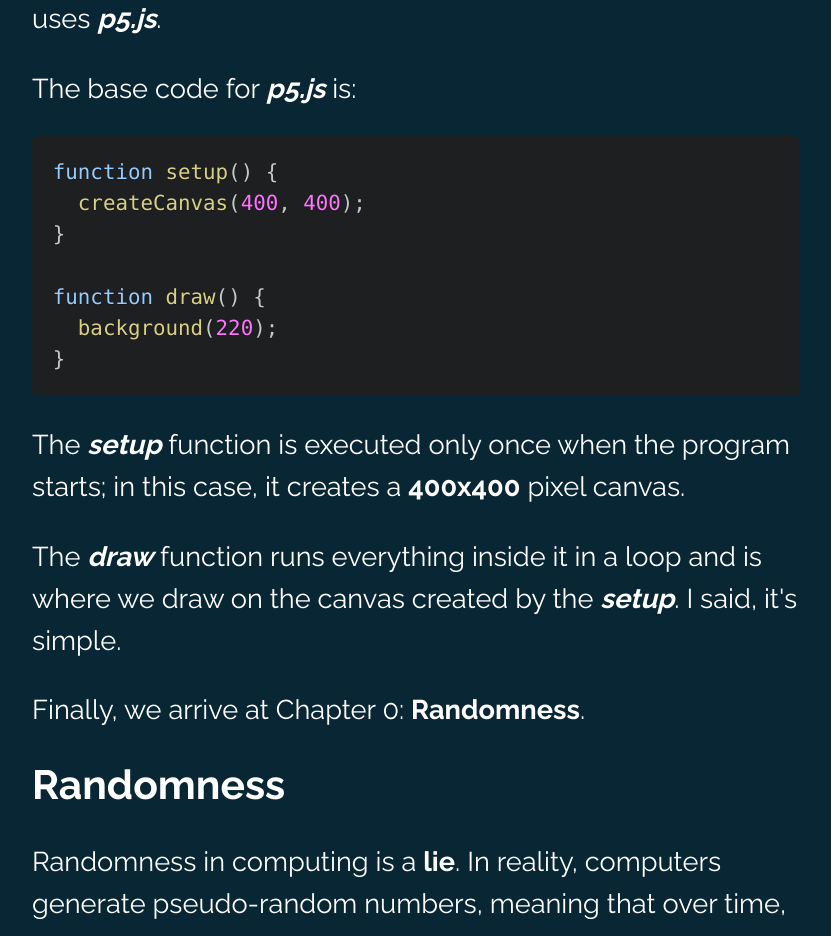
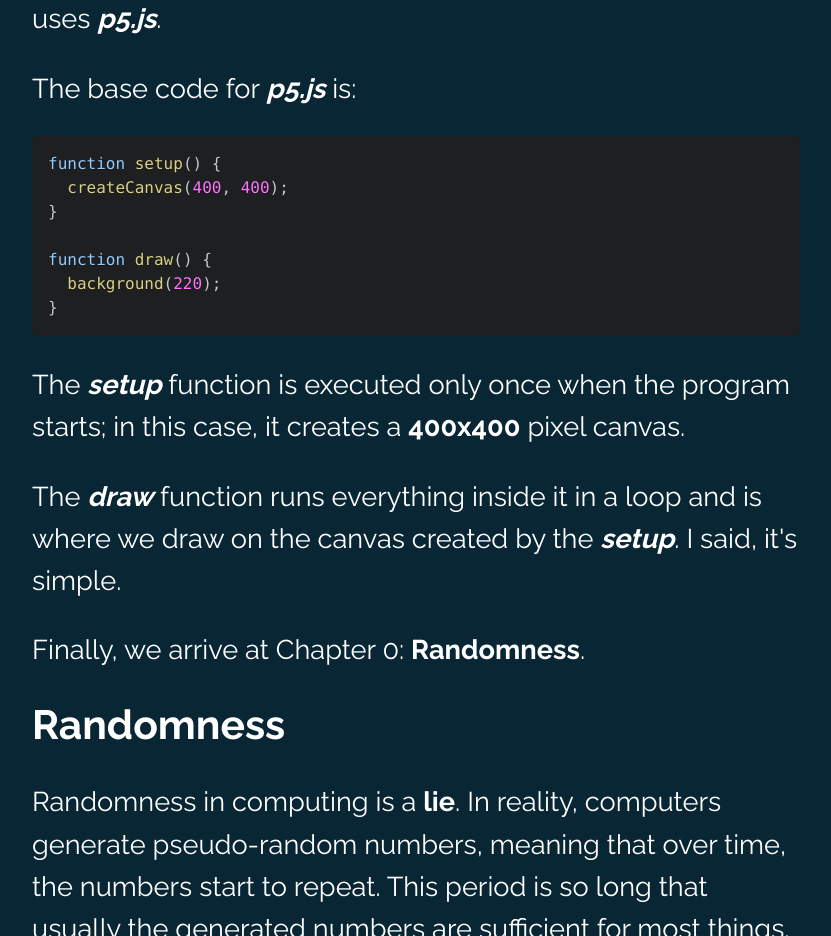
Before and after one commit to JhonattasFerreira/my-site, a Next.js app: page /blog/en/a-random-walker in a window 1280 px wide. Shown: the part 2360-3296 px from the top of the page, without its empty margins (224-1055 px from the left). Built offline with nearby package versions, Linux system fonts and the light colour scheme.

Commit message:
fix: adjust font size

```diff
--- a/components/CodeBlock/codeBlock.module.css
+++ b/components/CodeBlock/codeBlock.module.css
@@ -1,9 +1,14 @@
 .fontCode {
-  font-size: 0.8rem;
+  font-size: 0.4rem;
 }
 
-@media (min-width: 600px) {
+@media (min-width: 600px) and (max-width: 961px) {
   .fontCode {
-    font-size: 1.3rem;
+    font-size: 0.7rem;
   }
 }
+@media (min-width: 962px) {
+  .fontCode {
+    font-size: 1rem;
+  }
+}
```
